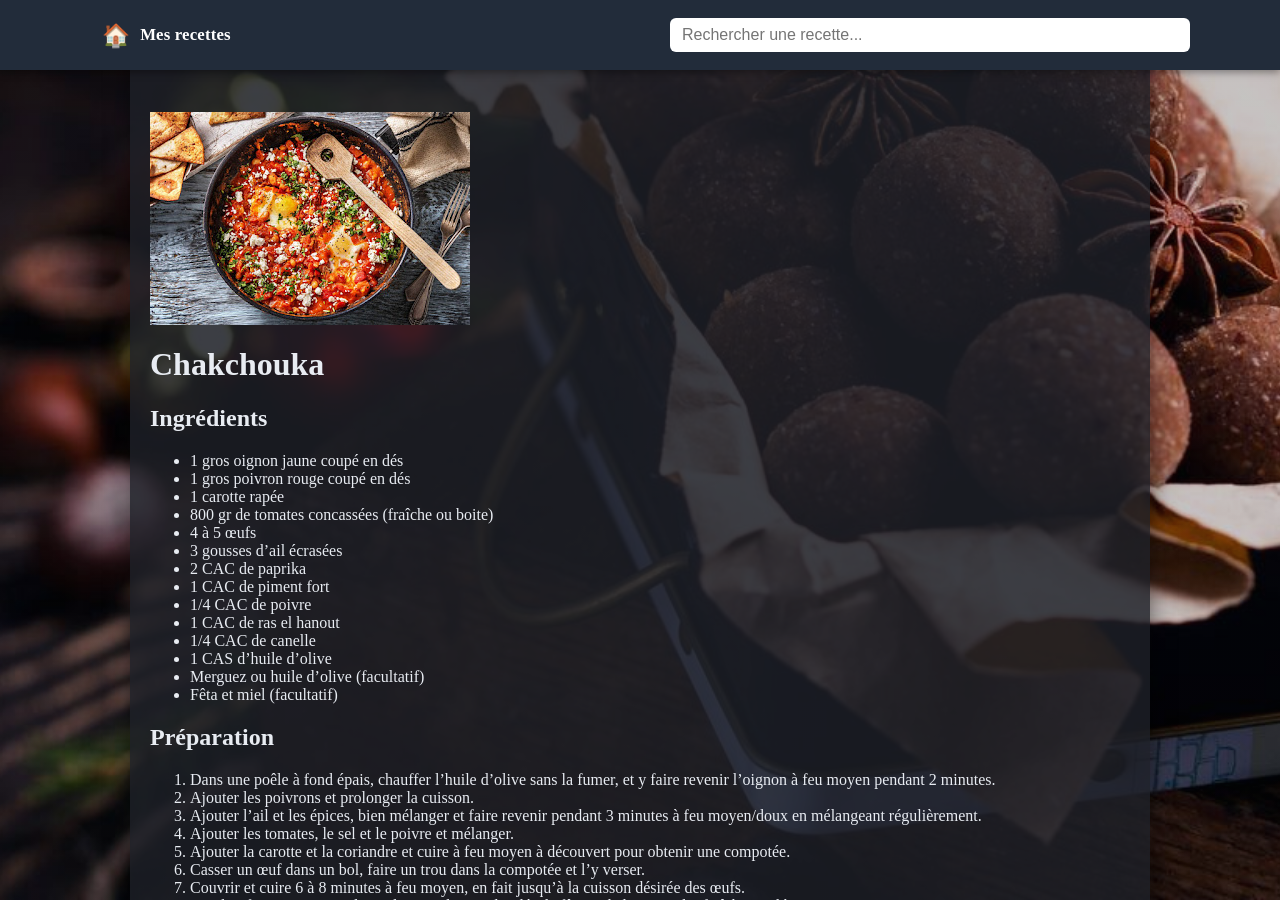
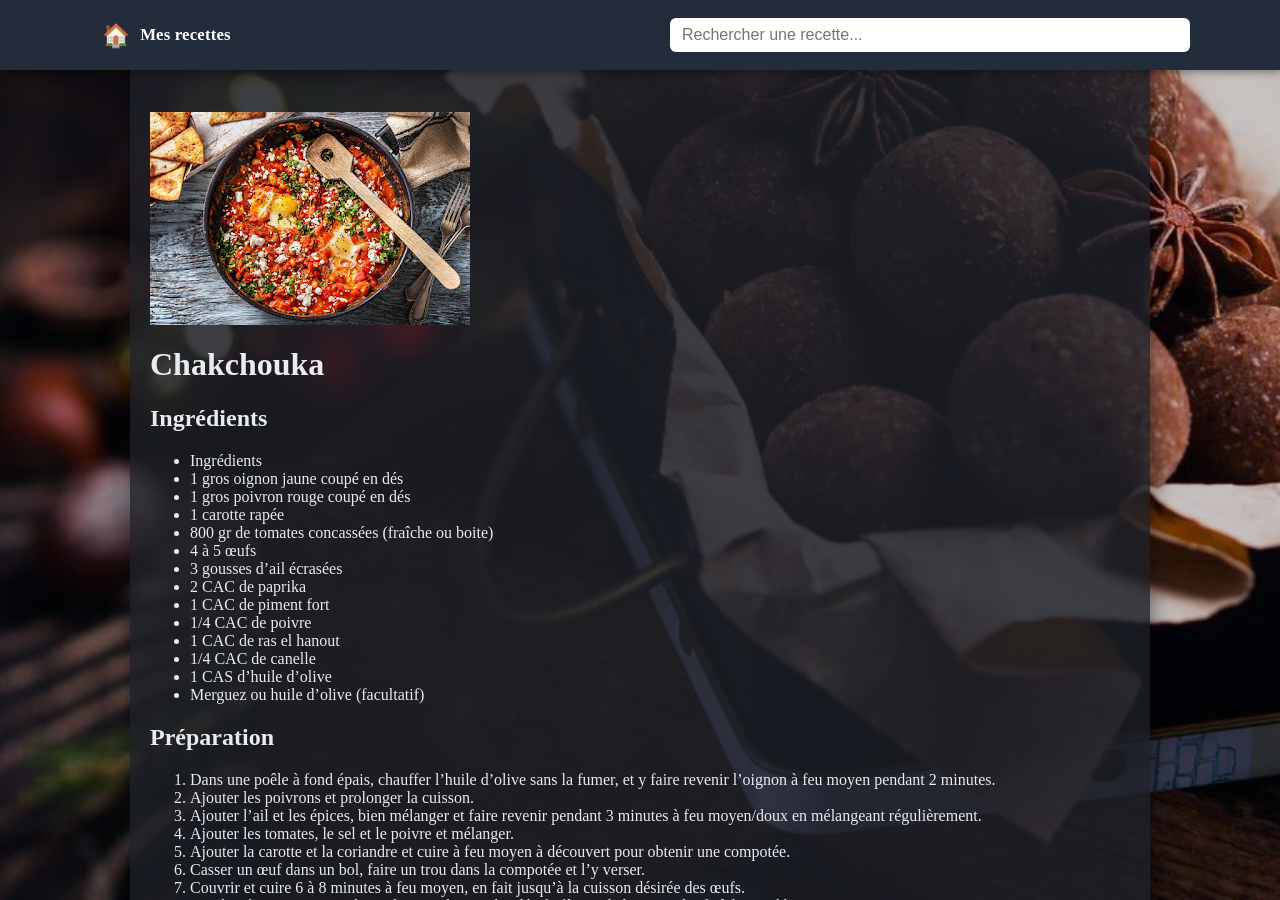
Before and after one commit to phlered/recettes, a Jekyll site: the page built from _recettes/chakchouka.md, in a window 1280 px wide and 900 px high. Built offline with Jekyll 4.4.1, drawn with Linux system fonts in a browser that asks for light colours.

```diff
--- a/_recettes/chakchouka.md
+++ b/_recettes/chakchouka.md
@@ -5,6 +5,7 @@
 date: "2025-12-23"
 image: "{{ site.baseurl }}/images/chakchouka.jpg"
 ingredients:
+  - "Ingrédients"
   - "1 gros oignon jaune coupé en dés"
   - "1 gros poivron rouge coupé en dés"
   - "1 carotte rapée"
@@ -18,7 +19,6 @@
   - "1/4 CAC de canelle"
   - "1 CAS d'huile d'olive"
   - "Merguez ou huile d'olive (facultatif)"
-  - "Fêta et miel (facultatif)"
 ---
 ![illustration de la recette]({{ site.baseurl }}/images/chakchouka.jpg)
 
@@ -26,6 +26,7 @@
 
 ## Ingrédients
 
+- Ingrédients
 - 1 gros oignon jaune coupé en dés
 - 1 gros poivron rouge coupé en dés
 - 1 carotte rapée
@@ -39,7 +40,6 @@
 - 1/4 CAC de canelle
 - 1 CAS d'huile d'olive
 - Merguez ou huile d'olive (facultatif)
-- Fêta et miel (facultatif)
 
 ## Préparation
 
```
